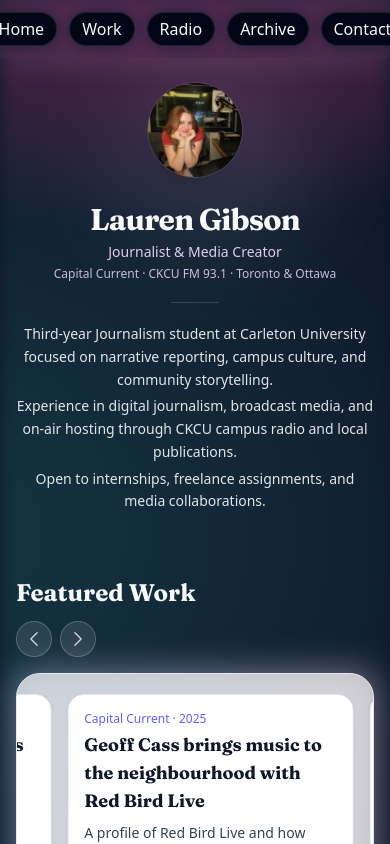
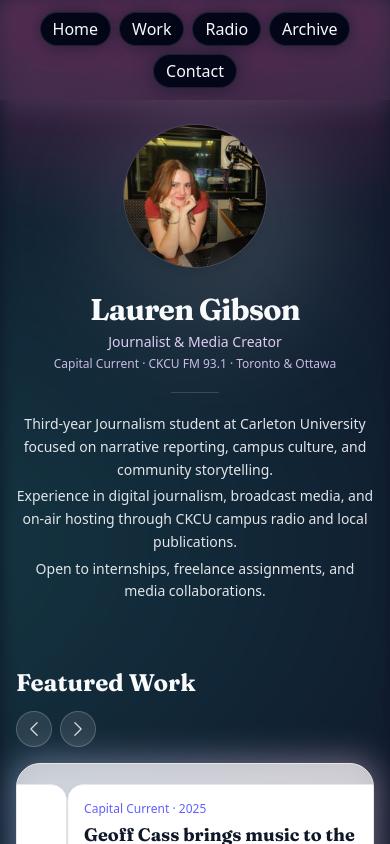
Before and after one commit to lucamarsman/lauren-portfolio-app, a React (Vite) app: page / in a window 390 px wide. Shown: the top 844 px of the page. Built offline with nearby package versions, Linux system fonts and the light colour scheme; no server answers; the database is empty; a web font is replaced by a local one.

Commit message:
Mobile fixes/style changes

```diff
--- a/src/index.css
+++ b/src/index.css
@@ -16,16 +16,15 @@
 }
 
 ::-webkit-scrollbar-track {
-  background: #f3f4f6; /* Tailwind gray-100 */
+  background: transparent;
 }
 
 ::-webkit-scrollbar-thumb {
-  background: #4f46e5; /* Tailwind indigo-600 */
-  border-radius: 9999px;
+  background: #6366f1; /* indigo-500 */
 }
 
 ::-webkit-scrollbar-thumb:hover {
-  background: #4338ca; /* indigo-700 */
+  background: #818cf8; /* indigo-400 */
 }
 
 /* Firefox */
--- a/src/pages/HomePage.tsx
+++ b/src/pages/HomePage.tsx
@@ -103,7 +103,8 @@ function useContentSections() {
 }
 
 /**
- * Used to disable expensive animations + filters on mobile.
+ * True on most phones/tablets (touch / coarse pointer).
+ * We use this to disable expensive animations + filters on mobile.
  */
 function useIsCoarsePointer() {
   const [isCoarse, setIsCoarse] = useState(false);
@@ -136,12 +137,13 @@ function GradientBackground() {
         `,
         backgroundSize: "220% 220%",
         backgroundRepeat: "no-repeat",
+        // ✅ huge perf win on mobile
         filter: isCoarse ? "none" : "blur(8px)",
       }}
       initial={{ opacity: 0, backgroundPosition: "50% 40%" }}
       animate={
         isCoarse
-          ? { opacity: 1, backgroundPosition: "50% 40%" }
+          ? { opacity: 1, backgroundPosition: "50% 40%" } // ✅ no moving gradient on mobile
           : {
               opacity: 1,
               backgroundPosition: [
@@ -199,9 +201,10 @@ export default function HomePage() {
       : FEATURED_ITEMS_FALLBACK;
 
   return (
-    <main className="font-sans relative min-h-screen bg-[#0f172a] text-[#f8fafc]">
+    <main className="font-sans relative min-h-screen bg-[#0f172a] text-[#f8fafc] overflow-x-hidden">
       <GradientBackground />
       <Header />
+
       {/* Hero + Featured */}
       <section className="relative overflow-hidden">
         <div className="relative z-10">
@@ -209,8 +212,10 @@ export default function HomePage() {
           <FeaturedCarousel items={featuredItems} />
         </div>
       </section>
+
       {/* CKCU radio */}
       <CKCU />
+
       {/* Archive + Contact + Footer */}
       <section className="relative overflow-hidden">
         {/* static gradient backdrop */}
@@ -228,7 +233,6 @@ export default function HomePage() {
             `,
             backgroundSize: "220% 200%",
             backgroundRepeat: "no-repeat",
-            // ✅ cheaper on mobile
             filter: "blur(8px)",
             opacity: 0.95,
           }}
@@ -249,15 +253,16 @@ function Header() {
   return (
     <header
       className="
-        sticky top-0 z-50
+        sticky top-0 left-0 right-0 w-full z-50
         backdrop-blur-md sm:backdrop-blur-xl
         bg-transparent
         supports-[backdrop-filter]:bg-[rgba(233,213,255,0.07)]
         shadow-[0_0_35px_rgba(233,213,255,0.15)]
+        overflow-x-hidden
       "
     >
       <nav className="max-w-6xl mx-auto px-4 sm:px-6 py-3 flex justify-center">
-        <div className="inline-flex items-center gap-3">
+        <div className="inline-flex flex-wrap justify-center items-center gap-2 sm:gap-3">
           {[
             { href: "#hero", label: "Home" },
             { href: "#featured", label: "Work" },
@@ -300,22 +305,22 @@ function Hero() {
       <motion.section
         initial={{ opacity: 0, y: -25 }}
         whileInView={{ opacity: 1, y: 0 }}
-        viewport={{ amount: 0.5, once: true }} // ✅ reduce re-animating on scroll
+        viewport={{ amount: 0.5, once: true }}
         transition={{ duration: 0.6, ease: "easeOut" }}
         className="pb-10 px-4 sm:px-6 lg:px-8"
       >
         <div className="max-w-xl mx-auto flex flex-col items-center text-center gap-3">
           {/* portrait + glow */}
           <div className="relative inline-flex items-center justify-center">
-            <div className="pointer-events-none absolute inset-0 w-[calc(100%+40px)] h-[calc(100%+40px)] bg-white opacity-20 blur-3xl rounded-full -z-10" />
+            <div className="pointer-events-none absolute inset-0 w-[calc(100%+48px)] h-[calc(100%+48px)] bg-white opacity-20 blur-3xl rounded-full -z-10" />
             <img
               src={gibIcon}
               alt="Portrait of Lauren Gibson"
               className="
-                w-24 h-24
-                sm:w-32 sm:h-32
-                md:w-40 md:h-40
-                lg:w-48 lg:h-48
+                w-36 h-36
+                sm:w-40 sm:h-40
+                md:w-48 md:h-48
+                lg:w-56 lg:h-56
                 rounded-full object-cover
                 shadow-xl
                 border border-white/10
@@ -421,7 +426,8 @@ function FeaturedCarousel({ items }: { items: FeaturedItem[] }) {
               {items.map((item) => (
                 <div
                   key={item.title}
-                  className="flex-[0_0_85%] sm:flex-[0_0_60%] md:flex-[0_0_45%] lg:flex-[0_0_33%] px-2 sm:px-3"
+                  // ✅ one full slide on mobile (no clipped peek)
+                  className="flex-[0_0_100%] sm:flex-[0_0_60%] md:flex-[0_0_45%] lg:flex-[0_0_33%] px-0 sm:px-3"
                 >
                   <motion.article
                     whileHover={isCoarse ? undefined : { y: -4, scale: 1.01 }}
@@ -503,7 +509,7 @@ function CKCU() {
         <motion.div
           initial={{ opacity: 0, y: 40 }}
           whileInView={{ opacity: 1, y: 0 }}
-          viewport={{ amount: 0.3, once: true }} // ✅ reduce re-animating on scroll
+          viewport={{ amount: 0.3, once: true }}
           transition={{ duration: 0.8, ease: "easeOut" }}
         >
           <div className="font-sans inline-flex items-center gap-2 rounded-full bg-white/10 px-3 py-1 text-xs sm:text-sm mb-4 sm:backdrop-blur">
@@ -621,7 +627,7 @@ function Archive({ items }: { items: FeaturedItem[] }) {
         </h2>
       </div>
 
-      {/* 1 col on mobile, 2 on small, 3 on large */}
+      {/* 1 col on mobile, 2 on small, 4 on large */}
       <div className="grid gap-4 sm:grid-cols-2 lg:grid-cols-4 items-stretch">
         {items.map((item) => (
           <motion.article
```
